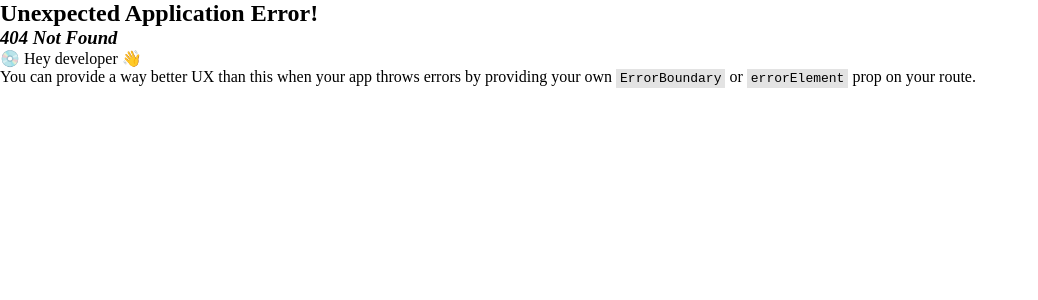
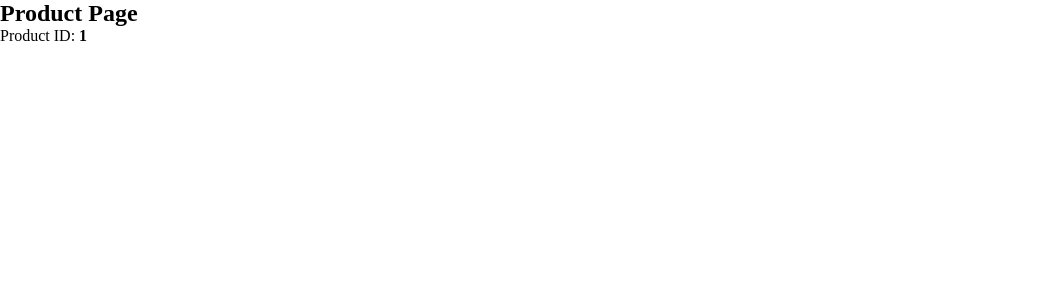
Before and after one commit to aukabanana/csc-router-app, a React (Vite) app: page /product/1 in a window 1280 px wide. Before the commit this address had no page. Shown: the top 300 px of the page, without its empty margins (0-1038 px from the left). Built offline with nearby package versions, Linux system fonts and the light colour scheme.

Commit message:
feat(add):dynamic routes and fallback

```diff
--- /dev/null
+++ b/src/pages/NotFoundPage.tsx
@@ -0,0 +1,14 @@
+import { Link, useLocation } from "react-router-dom";
+
+export default function NotFoundPage() {
+
+  return (
+    <div>
+      <h2>404 — Page Not Found</h2>
+      <p>
+        <code>{useLocation().pathname}</code> does not exist.
+      </p>u.pathna
+      <Link to="/">← Go back to Home</Link>
+    </div>
+  );
+}
--- a/src/pages/ProductPage.tsx
+++ b/src/pages/ProductPage.tsx
@@ -0,0 +1,20 @@
+import { useParams, useSearchParams } from "react-router-dom";
+
+function ProductPage() {
+  const { productId } = useParams();
+  const [searchParams] = useSearchParams();
+
+  const size = searchParams.get("size");
+  const color = searchParams.get("color");
+
+  return (
+    <div>
+      <h2>Product Page</h2>
+      <p>Product ID: <strong>{productId}</strong></p>
+      {size && <p>Size: <strong>{size}</strong></p>}
+      {color && <p>Color: <strong>{color}</strong></p>}
+    </div>
+  );
+}
+
+export default ProductPage;
```
Also changed, not shown: src/main.tsx (+10 -0 lines).
